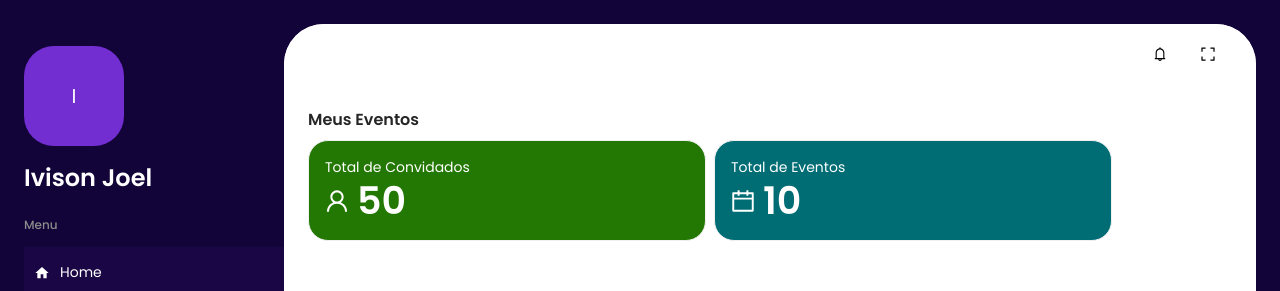
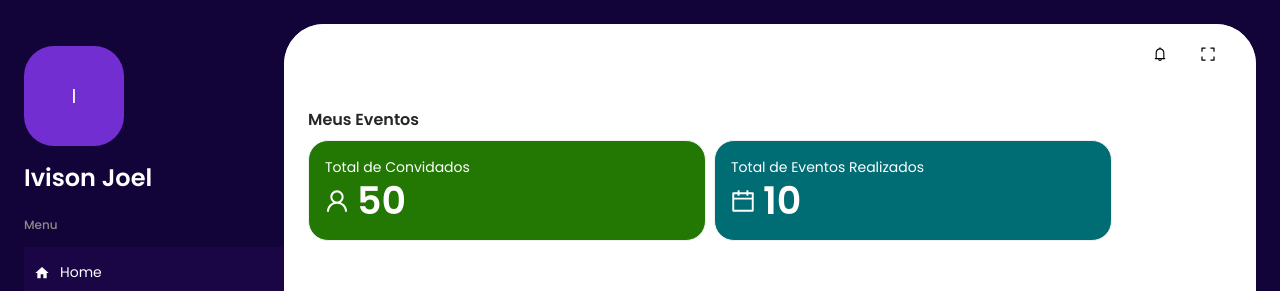
Before and after one commit to Ivisonj/IEvent-Frontend, a Next.js app in the folder ievent-frontend/: page /user/my-event in a window 1280 px wide. Shown: the top 291 px of the page. Built offline with nearby package versions, Linux system fonts and the light colour scheme; a web font is replaced by a local one.

Commit message:
refactor: eventStats refactoring

```diff
--- a/ievent-frontend/src/components/eventStats/index.tsx
+++ b/ievent-frontend/src/components/eventStats/index.tsx
@@ -16,8 +16,10 @@ const EventStats = ({ totalGuests, totalEvents }: EventStatsProps) => {
       width="100%"
       sx={{ display: 'flex', flexDirection: { xs: 'column', sm: 'row' } }}
     >
-      <Box sx={{ mb: { xs: 1, sm: 0 } }}>
-        <MainCard bgColor={theme.palette.success.dark}>
+      <MainCard
+        sx={{ mb: { xs: 1, sm: 0 } }}
+        bgColor={theme.palette.success.dark}
+      >
         <Typography variant="h6">Total de Convidados</Typography>
         <Stack
           width="100%"
@@ -32,10 +34,8 @@ const EventStats = ({ totalGuests, totalEvents }: EventStatsProps) => {
           </Typography>
         </Stack>
       </MainCard>
-      </Box>
-      <Box sx={{ ml: { xs: 0, sm: 1 } }}>
-        <MainCard bgColor={theme.palette.info.dark}>
-          <Typography variant="h6">Total de Eventos</Typography>
+      <MainCard sx={{ ml: { xs: 0, sm: 1 } }} bgColor={theme.palette.info.dark}>
+        <Typography variant="h6">Total de Eventos Realizados</Typography>
         <Stack
           width="100%"
           height="45px"
@@ -50,7 +50,6 @@ const EventStats = ({ totalGuests, totalEvents }: EventStatsProps) => {
         </Stack>
       </MainCard>
     </Box>
-    </Box>
   )
 }
 
--- a/ievent-frontend/src/components/mainCard.tsx
+++ b/ievent-frontend/src/components/mainCard.tsx
@@ -3,13 +3,9 @@ import { Card, useTheme } from '@mui/material'
 
 interface MainCardProps {
   children: ReactNode
+  sx?: object
   width?: string
   p?: string
-  m?: string
-  ml?: string
-  mt?: string
-  mr?: string
-  mb?: string
   borderRadius?: string
   bgColor?: string
   color?: string
@@ -18,13 +14,9 @@ interface MainCardProps {
 
 const MainCard = ({
   children,
+  sx,
   width,
   p,
-  m,
-  ml,
-  mt,
-  mr,
-  mb,
   borderRadius,
   bgColor,
   color,
@@ -36,14 +28,10 @@ const MainCard = ({
       onClick={onClick}
       variant="outlined"
       sx={{
+        ...sx,
         width: `${width || '398px'}`,
         height: 'auto',
         p: `${p || '16px'}`,
-        m: m,
-        ml: ml,
-        mt: mt,
-        mr: mr,
-        mb: mb,
         borderRadius: `${borderRadius || '20px'}`,
         backgroundColor: `${bgColor || theme.palette.primary.main}`,
         color: `${color || theme.palette.primary.contrastText}`,
```
Lines whose indentation alone changed are shown as unchanged.
